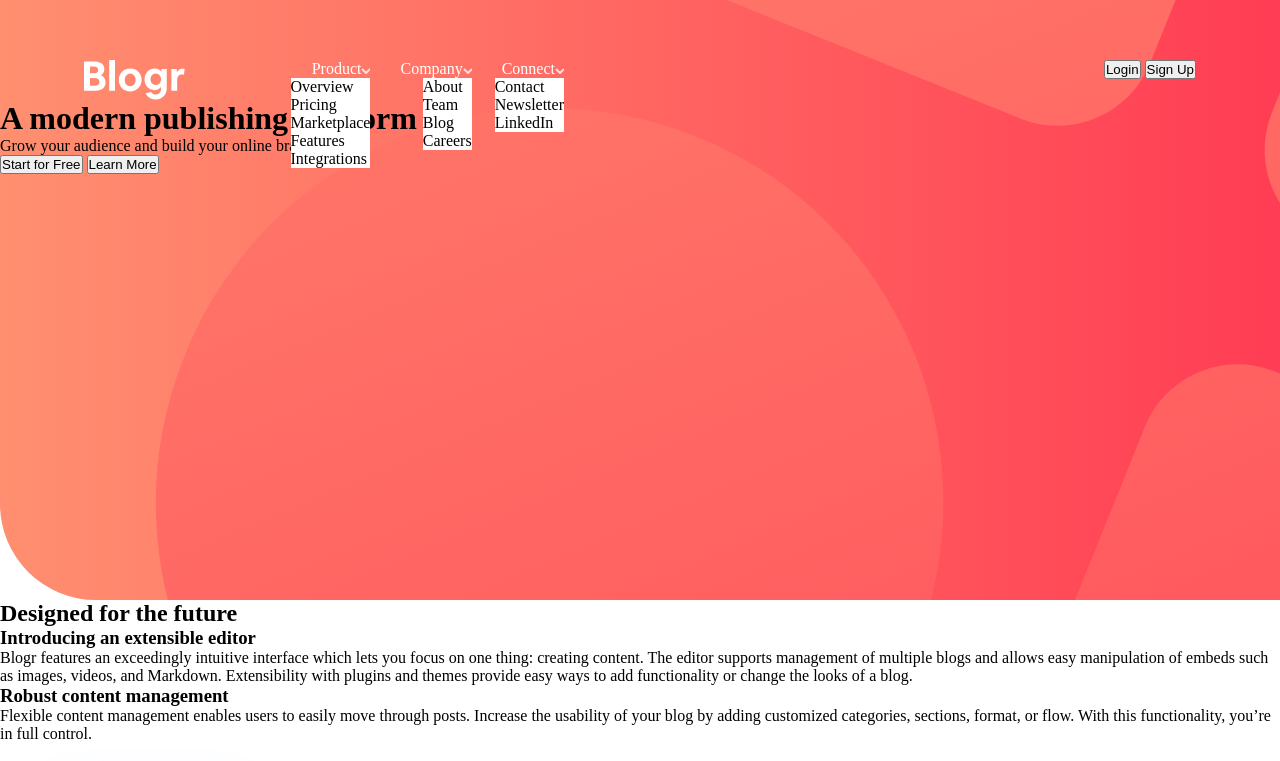
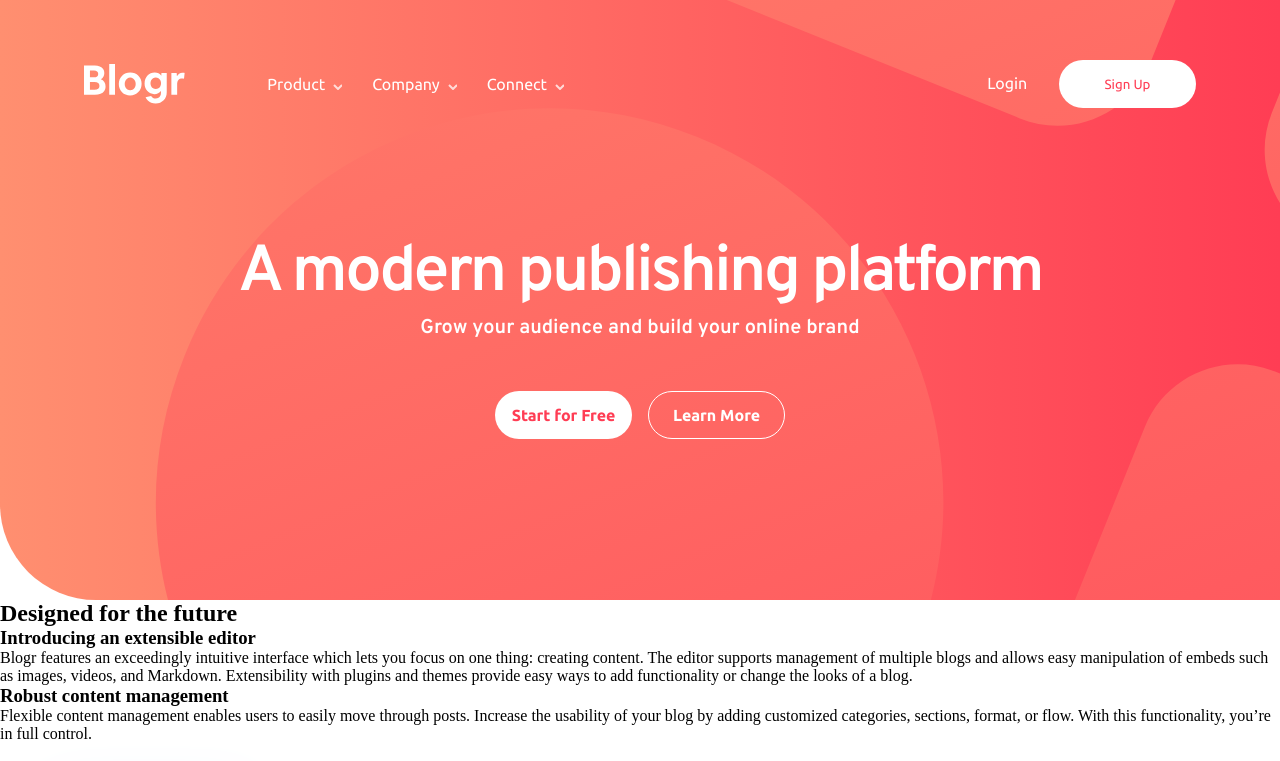
Before and after one commit to AndresViracacha/Reto14-BlogrLanding-FrontEndMentor, a plain HTML site: page index.html in a window 1280 px wide. Shown: the top 761 px of the page. Drawn offline with Linux system fonts and the light colour scheme.

Commit message:
terminado el header de pc

```diff
--- a/index.html
+++ b/index.html
@@ -9,6 +9,11 @@
   <link rel="icon" type="image/png" sizes="32x32" href="./images/favicon-32x32.png">
 
   <title>Frontend Mentor | [Blogr]</title>
+  <link rel="preconnect" href="https://fonts.googleapis.com">
+  <link rel="preconnect" href="https://fonts.gstatic.com" crossorigin>
+  <link
+    href="https://fonts.googleapis.com/css2?family=Overpass:wght@300;600&family=Ubuntu:wght@400;500;700&display=swap"
+    rel="stylesheet">
   <link rel="stylesheet" href="styles.css">
 
 </head>
@@ -50,8 +55,8 @@
           </ul>
         </nav>
       </div>
-      <div>
-        <button>Login</button>
+      <div class="header-nav-buttons">
+        <a>Login</a>
         <button>Sign Up</button>
       </div>
     </div>
@@ -61,9 +66,9 @@
     <p>
       Grow your audience and build your online brand
     </p>
-    <div>
-      <button>Start for Free</button>
-      <button>Learn More</button>
+    <div class="header-buttons">
+      <button class="header-buttons-active">Start for Free</button>
+      <button class="header-buttons-none">Learn More</button>
     </div>
     <div class="header-image"></div>
 
--- a/styles.scss
+++ b/styles.scss
@@ -1,6 +1,8 @@
 $lightRed: hsl(13, 100%, 72%);
 $red: hsl(353, 100%, 62%);
 $white: hsl(0, 0%, 100%);
+/*f
+font-family: 'Ubuntu', sans-serif;*/
 * {
   margin: 0;
   padding: 0;
@@ -11,12 +13,29 @@ header {
     linear-gradient(90deg, #ff8f70 0%, #ff3d54 100%);
   height: 600px;
   border-radius: 0px 0px 0px 96px;
+  h1 {
+    text-align: center;
+    color: $white;
+    font-family: "Overpass", sans-serif;
+    font-size: 65px;
+    font-weight: 600;
+    letter-spacing: -3px;
+    margin-top: 125px;
+  }
+  p {
+    text-align: center;
+    color: $white;
+    font-family: "Overpass", sans-serif;
+    font-weight: 600;
+    font-size: 20px;
+  }
 }
 .header {
   &-nav {
     position: static;
     display: flex;
     justify-content: space-between;
+    align-items: center;
     z-index: 10;
     margin: 0 auto;
     padding-top: 60px;
@@ -24,6 +43,7 @@ header {
     &_nav {
       display: flex;
       justify-content: space-between;
+      align-items: center;
       width: 480px;
       img {
         width: min-content;
@@ -37,15 +57,18 @@ header {
           position: relative;
           span {
             color: $white;
+            font-family: "Ubuntu", sans-serif;
           }
           span::after {
             display: inline-block;
             content: "";
+            margin-left: 8px;
             width: 9px;
             height: 6px;
             background-image: url(./images/icon-arrow-light.svg);
           }
           ul {
+            visibility: hidden;
             background-color: $white;
             display: flex;
             flex-direction: column;
@@ -59,5 +82,50 @@ header {
         }
       }
     }
+    &-buttons {
+      font-family: "Ubuntu", sans-serif;
+      height: 48px;
+      a {
+        color: $white;
+        margin-right: 28px;
+      }
+      button {
+        height: 100%;
+        width: 137px;
+        background-color: $white;
+        border: none;
+        border-radius: 100px;
+        color: $red;
+        font-family: "Ubuntu", sans-serif;
+      }
+    }
+  }
+  &-buttons {
+    display: flex;
+    justify-content: center;
+    margin-top: 50px;
+    button {
+      font-family: "Ubuntu", sans-serif;
+      margin: 0 8px;
+      width: 137px;
+      height: 48px;
+      border-radius: 100px;
+    }
+    &-active {
+      background-color: $white;
+      color: $red;
+      font-weight: 700;
+      font-size: 16px;
+      border: none;
+    }
+    &-none {
+      background-color: #ffffff00;
+      border-style: solid;
+      border-color: $white;
+      color: $white;
+      font-weight: 700;
+      font-size: 16px;
+      border-width: 1px;
+    }
   }
 }
```
Also changed, not shown: styles.css, styles.min.css (added), 1 other file.
